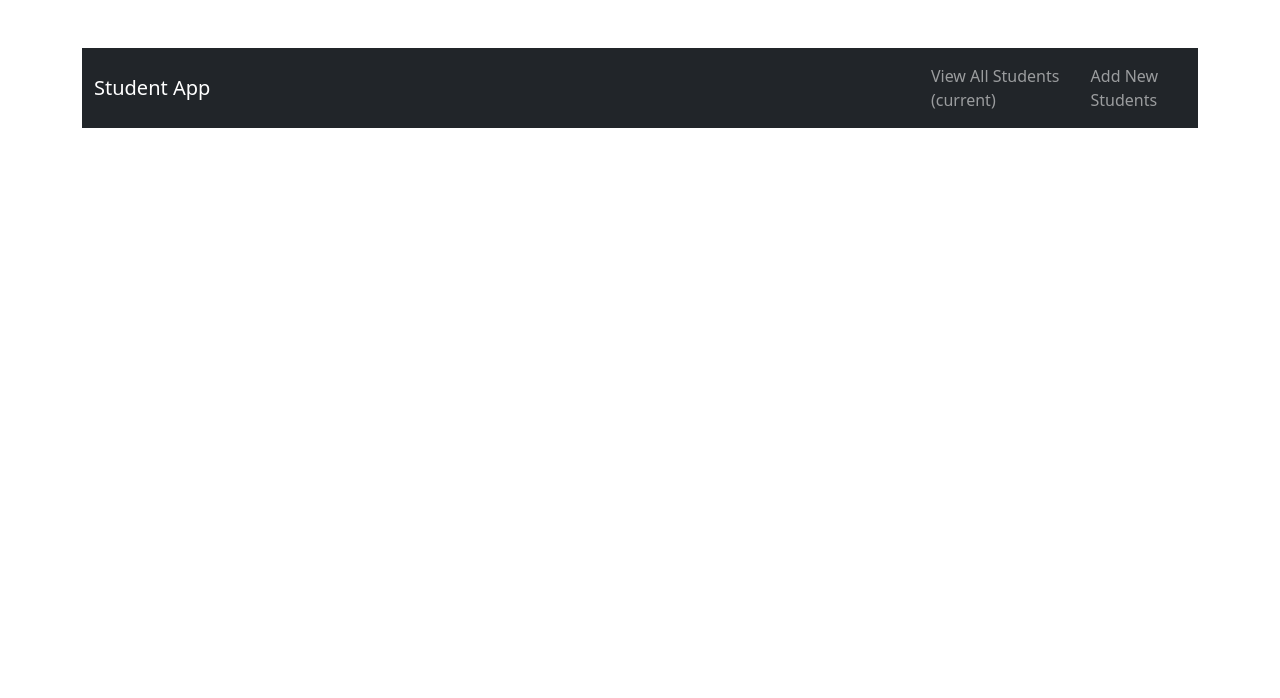
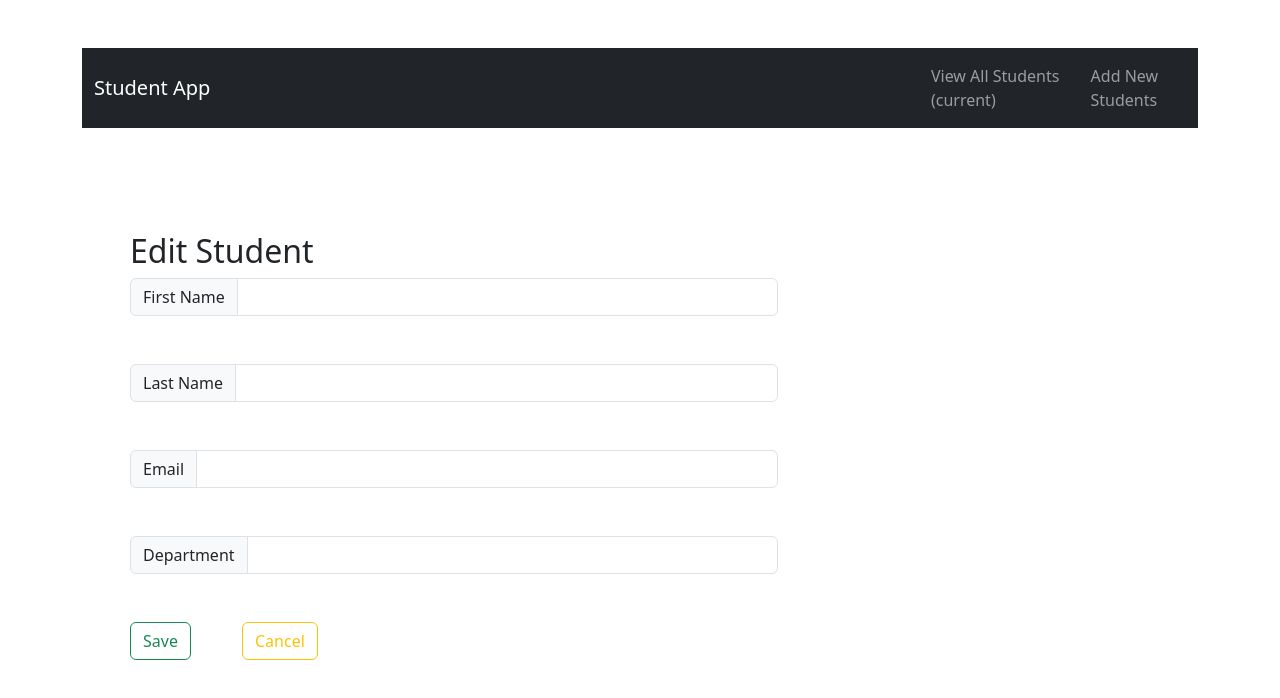
Before and after one commit to lyspaul/student-App-UI, a React (Create React App) app: page /update-student/1 in a window 1280 px wide. Shown: the top 698 px of the page. Built offline with nearby package versions, Linux system fonts and the light colour scheme; no server answers.

Commit message:
Created the UpdateStudent component that let the user update/edit a user.

```diff
--- a/src/App.js
+++ b/src/App.js
@@ -7,6 +7,7 @@
 import NavBar from "./Component/Common/NavBar";
 import { BrowserRouter as Router, Routes, Route } from "react-router-dom";
 import AddStudent from "./Component/student/AddStudent";
+import UpdateStudent from "./Component/student/UpdateStudent";
 function App() {
   const [count, setCount] = useState(0);
 
@@ -18,6 +19,11 @@
           <Route exact path="/" element={<Home />}></Route>
           <Route exact path="/view-students" element={<StudentsView />}></Route>
           <Route exact path="/add-students" element={<AddStudent />}></Route>
+          <Route
+            exact
+            path="/update-student/:id"
+            element={<UpdateStudent />}
+          ></Route>
         </Routes>
       </Router>
     </main>
--- a/src/Component/student/StudentsView.js
+++ b/src/Component/student/StudentsView.js
@@ -62,7 +62,7 @@
               </td>
               <td className="mx-2">
                 <Link
-                  to={`/edit-student/${student.id}`}
+                  to={`/update-student/${student.id}`}
                   className="btn btn-warning"
                 >
                   <FaEdit />
--- /dev/null
+++ b/src/Component/student/UpdateStudent.js
@@ -0,0 +1,126 @@
+import React, { useEffect, useState } from "react";
+import axios from "axios";
+import { Link, useNavigate, useParams } from "react-router-dom";
+
+const UpdateStudent = () => {
+  let navigate = useNavigate();
+  const { id } = useParams();
+  //student array
+  const [student, setStudent] = useState({
+    firstName: "",
+    lastName: "",
+    email: "",
+    department: "",
+  });
+  //Setting the structure of the student array
+  const { firstName, lastName, email, department } = student;
+
+  //Display the students data on the UI.
+  useEffect(() => {
+    loadStudents();
+  }, []);
+
+  //method that calls on the Rest Api to the backend to retrieve the student by id
+  const loadStudents = async () => {
+    const result = await axios.get(
+      `http://localhost:9192/students/student/${id}`
+    );
+    setStudent(result.data);
+  };
+
+  //method to handle the input changes
+  const handleUpdateChange = (e) => {
+    //assigns the value to the target name, and then updating student array value with those changes
+    setStudent({ ...student, [e.target.name]: e.target.value });
+  };
+
+  const updateStudent = async (e) => {
+    e.preventDefault();
+    await axios.put(`http://localhost:9192/students/update/${id}`, student);
+    //navigate to the StudentsView component after the user click on save
+    navigate("/view-students");
+  };
+  return (
+    <div className="col-sm-8 py-2 px-5">
+      <h2 className="mt-5">Edit Student</h2>
+      <form onSubmit={(e) => updateStudent(e)}>
+        <div className="input-group mb-5">
+          <label className="input-group-text" htmlFor="firstName">
+            First Name
+          </label>
+          <input
+            className="form-control col-sm-6"
+            type="text"
+            name="firstName"
+            id="firstName"
+            required
+            value={firstName}
+            onChange={(e) => handleUpdateChange(e)}
+          />
+        </div>
+        <div className="input-group mb-5">
+          <label className="input-group-text" htmlFor="lastName">
+            Last Name
+          </label>
+          <input
+            className="form-control col-sm-6"
+            type="text"
+            name="lastName"
+            id="lastName"
+            required
+            value={lastName}
+            onChange={(e) => handleUpdateChange(e)}
+          />
+        </div>
+        <div className="input-group mb-5">
+          <label className="input-group-text" htmlFor="email">
+            Email
+          </label>
+          <input
+            className="form-control col-sm-6"
+            type="email"
+            name="email"
+            id="email"
+            required
+            value={email}
+            onChange={(e) => handleUpdateChange(e)}
+          />
+        </div>
+        <div className="input-group mb-5">
+          <label className="input-group-text" htmlFor="department">
+            Department
+          </label>
+          <input
+            className="form-control col-sm-6"
+            type="text"
+            name="department"
+            id="department"
+            required
+            value={department}
+            onChange={(e) => handleUpdateChange(e)}
+          />
+        </div>
+
+        <div className="row mb-5">
+          <div className="col-sm-2">
+            <button type="submit" className="btn btn-outline-success btn-leg">
+              Save
+            </button>
+          </div>
+
+          <div className="col-sm-2">
+            <Link
+              to={"/view-students"}
+              type="submit"
+              className="btn btn-outline-warning btn-leg"
+            >
+              Cancel
+            </Link>
+          </div>
+        </div>
+      </form>
+    </div>
+  );
+};
+
+export default UpdateStudent;
```
Also changed, not shown: src/Component/student/StudentProfile.js (added).
